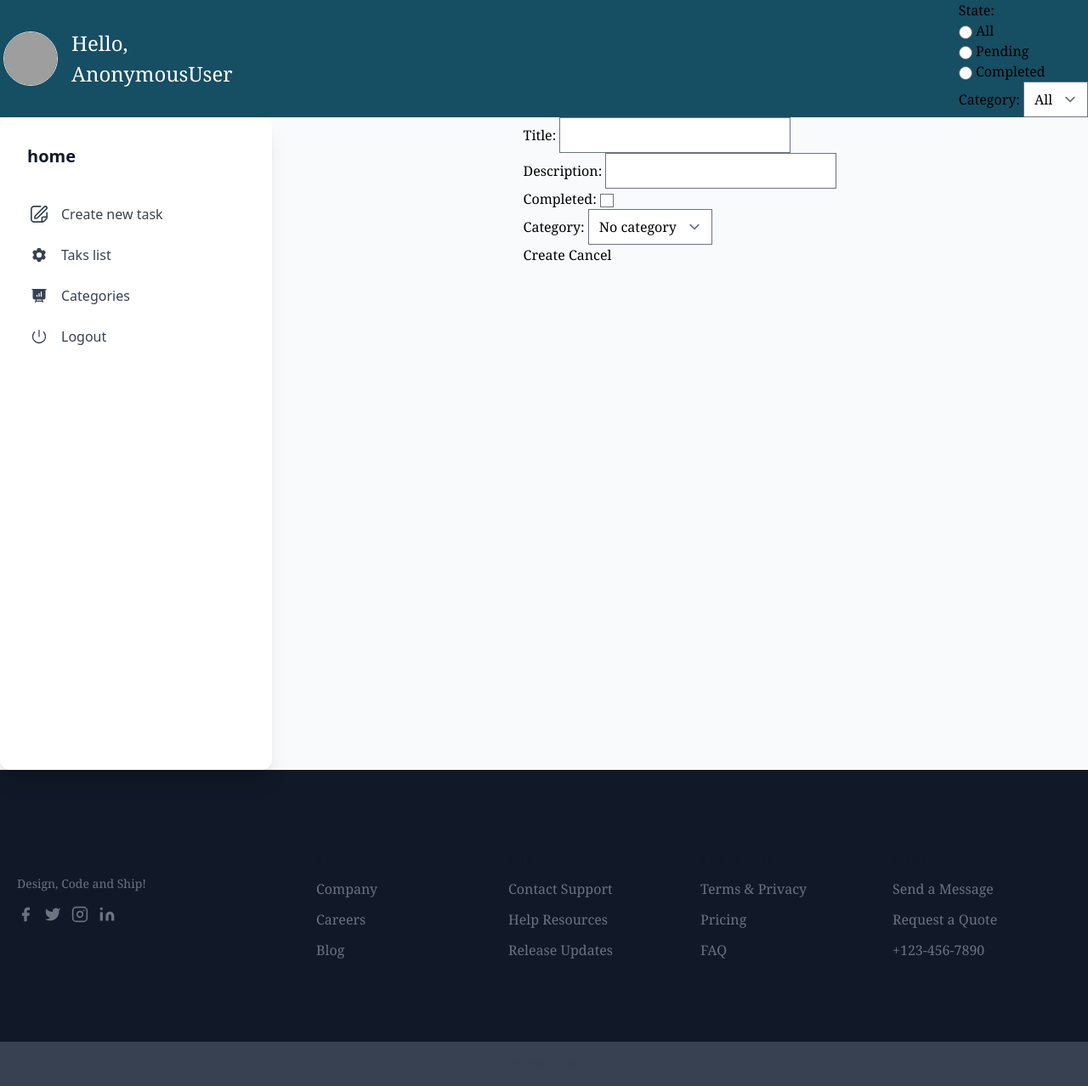
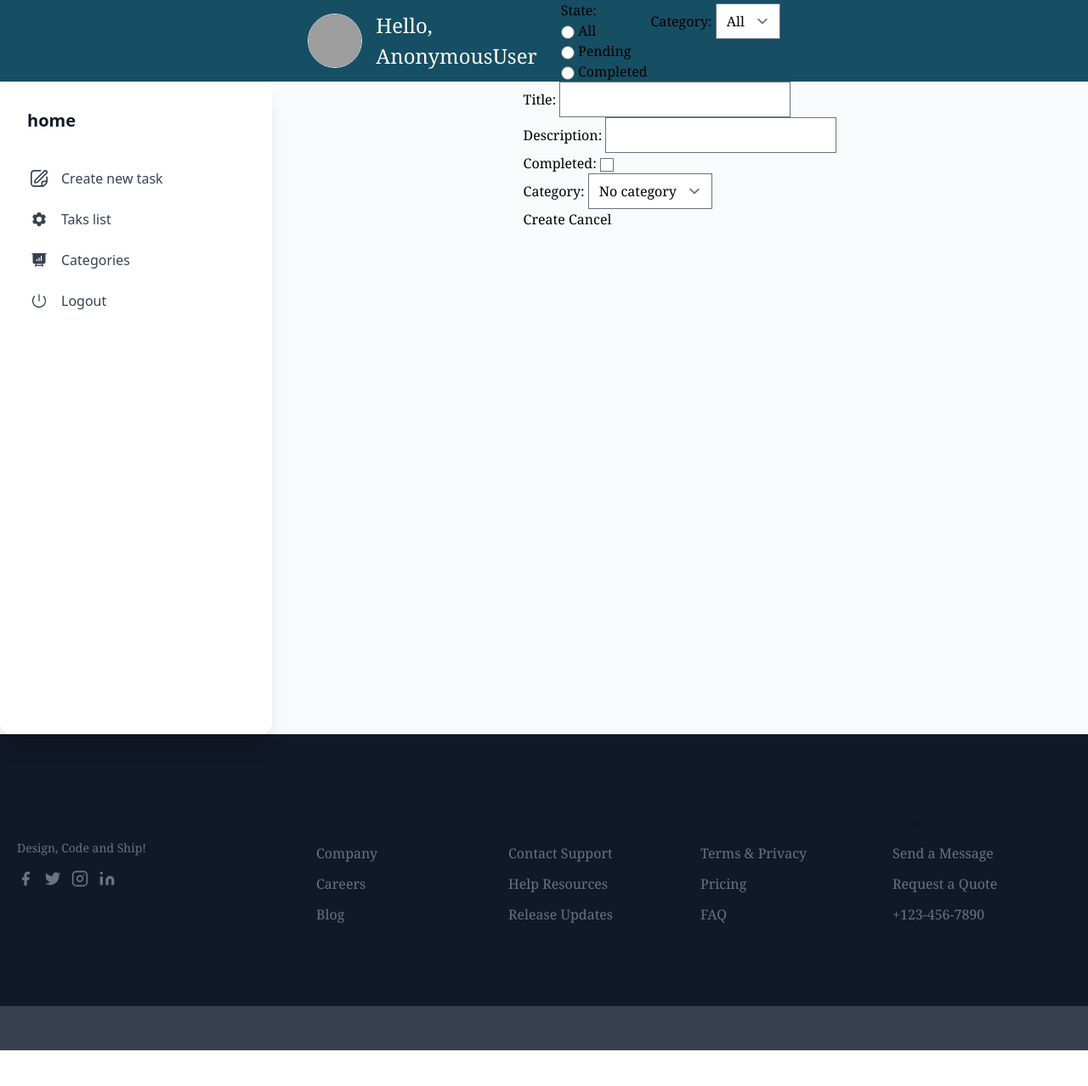
Before and after one commit to fxcx/tasks, a Django app: page /tasks/create/ in a window 1280 px wide. Shown: the whole page at 85% size. After the commit the page ends 1236 px from the top, so only its background shows below. Run offline with Django 5.2, Linux system fonts and the light colour scheme; data comes from the database, SQL or seed files in the repository; both versions use the stored data as it was after the commit; some libraries are stand-ins or nearby versions; grey boxes are pictures that could not be loaded.

Commit message:
reistall reload tailwind

```diff
--- a/theme/static/css/dist/styles.css
+++ b/theme/static/css/dist/styles.css
@@ -1039,12 +1039,24 @@ select {
   justify-content: center;
 }
 
-.justify-between {
-  justify-content: space-between;
+.justify-stretch {
+  justify-content: stretch;
+}
+
+.justify-items-end {
+  justify-items: end;
+}
+
+.justify-items-center {
+  justify-items: center;
 }
 
 .gap-1 {
   gap: 0.25rem;
+}
+
+.gap-5 {
+  gap: 1.25rem;
 }
 
 .space-y-5 > :not([hidden]) ~ :not([hidden]) {
--- a/theme/templates/index.html
+++ b/theme/templates/index.html
@@ -8,9 +8,9 @@
     <meta http-equiv="X-UA-Compatible" content="ie=edge" />
     {% tailwind_css %}
   </head>
-  <body class="bg-gray-50 font-serif leading-normal tracking-normal">
-    <header class="inline-block max-w-full">
-      <section class="flex flex-row justify-between w-screen bg-cyan-900">
+  <body class="bg-gray-50 font-serif leading-normal tracking-normal w-screen">
+    <header class="inline-block max-w-full ">
+      <section class="flex justify-center w-screen gap-5 bg-cyan-900">
         <div class="flex items-center p-1 mr-1">
           <div class="flex-shrink-0 h-16 w-16">
             <img class="h-16 w-16 rounded-full border" src="https://images.unsplash.com/photo-1494790108377-be9c29b29330?ixlib=rb-1.2.1&amp;ixid=eyJhcHBfaWQiOjEyMDd9&amp;auto=format&amp;fit=facearea&amp;facepad=4&amp;w=256&amp;h=256&amp;q=60" alt="" />
@@ -21,7 +21,7 @@
             </div>
           </div>
         </div>
-        <form id="filters" action="" method="GET">
+        <form id="filters" action="" method="GET" class="flex justify-center">
           <div class="state">
             <p>State:</p>
             <div>
@@ -38,7 +38,7 @@
             </div>
           </div>
 
-          <div class="category">
+          <div class="category p-1">
             <span>Category: </span>
             <select name="category" id="category">
               <option value="all" {% if category == 'all' %} selected{% endif %}>All</option>
@@ -249,22 +249,5 @@
     </section>
   </footer>
   <script src="{% static 'js/main.js' %}"></script>
-  <script >
-    document.addEventListener('DOMContentLoaded', function() {
-      const form = document.getElementById('filters');
-      const radios = form.querySelectorAll('input[type="radio"]');
-      const select = document.getElementById('category');
-
-      radios.forEach(function(radio) {
-        radio.addEventListener('change', function() {
-          form.submit();
-        });
-      });
-
-      select.addEventListener('change', function() {
-        form.submit();
-      });
-    });
-  </script>
  </body>
 </html>
```
Also changed, not shown: db.sqlite3.
